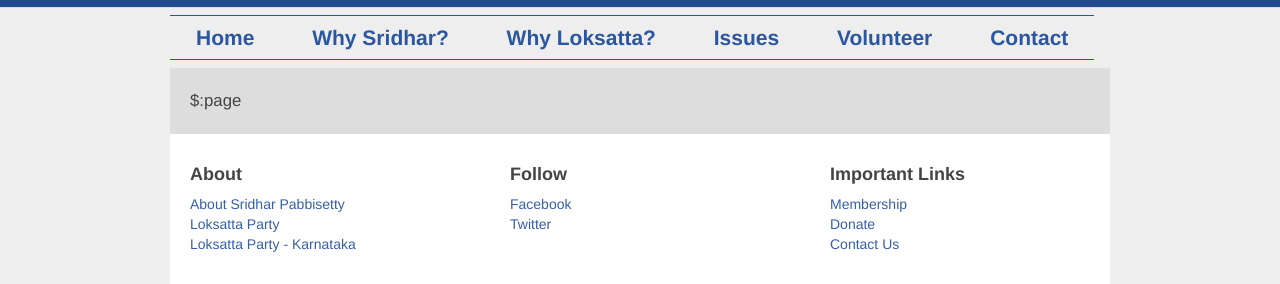
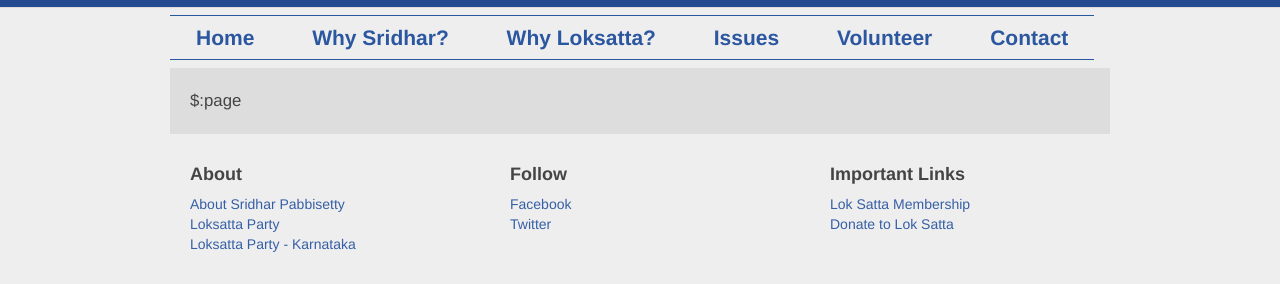
Before and after one commit to anandology/sridhar4mla.org, a plain HTML site: page templates/base.html in a window 1280 px wide. Shown: the part 953-1237 px from the top of the page. Drawn offline with Linux system fonts and the light colour scheme.

Commit message:
Fixed links and background of the footer.

```diff
--- a/templates/base.html
+++ b/templates/base.html
@@ -66,7 +66,7 @@ $def with (page)
             $:page
         </div>
 
-        <footer class="footer">
+        <footer class="footer" style="background: inherit;">
             <div class="container">
                 <div class="row">
                     <div class="span4">
@@ -80,16 +80,18 @@ $def with (page)
                     <div class="span4">
                         <h4>Follow</h4>
                         <ul class="unstyled">
-                            <li><a href="http://facebook.com/psridhar">Facebook</a></li>
-                            <li><a href="http://twitter.com/psridharp">Twitter</a></li>
+                            <li><a href="http://facebook.com/Sridhar4MLA">Facebook</a></li>
+                            <li><a href="http://twitter.com/sridhar4mla">Twitter</a></li>
                         </ul>
                     </div>
                     <div class="span4">
                         <h4>Important Links</h4>
                         <ul class="unstyled">
-                            <li><a href="http://members.loksatta.org/">Membership</a></li>
-                            <li><a href="http://loksattakarnataka.org/?page_id=22">Donate</a></li>
+                            <li><a href="http://members.loksatta.org/">Lok Satta Membership</a></li>
+                            <li><a href="http://loksattakarnataka.org/?page_id=22">Donate to Lok Satta</a></li>
+                            <!--
                             <li><a href="/contact">Contact Us</a></li>
+                            -->
                         </ul>
                     </div>
                 </div>
```
